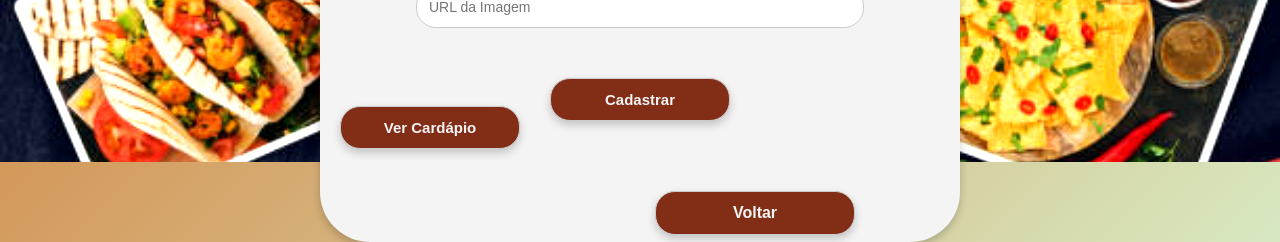
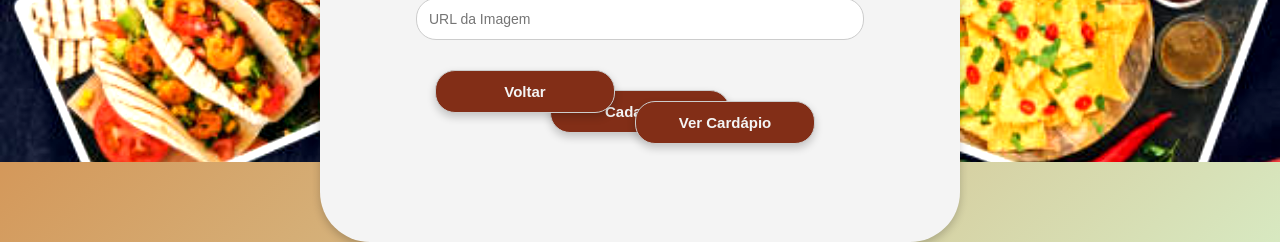
Before and after one commit to Nabarbosa/Atividade_Pontuada-III, a React (Create React App) app: page /cadastro in a window 1280 px wide. Shown: the part 638-880 px from the top of the page. Built offline with nearby package versions, Linux system fonts and the light colour scheme.

Commit message:
Add files via upload

```diff
--- a/src/components/CadastroPratos/index.js
+++ b/src/components/CadastroPratos/index.js
@@ -101,18 +101,20 @@ function CadastroPrato() {
                     onChange={(e) => setUrlImagem(e.target.value)}
                 />
                 <button type="submit" className="cadastrar">Cadastrar</button>
-            </form>
 
                 <div className="links">
-                    <button onClick={() => navigate('/cardapio')} className="link-pratos">
-                        Ver Cardápio
-                    </button>
-
-                    <button onClick={() => navigate('/')} className='link-pagina-inicial'>
+                    <button onClick={() => navigate('/')} className='cad-link-pagina-inicial'>
                         Voltar
                     </button>
 
+                    <button onClick={() => navigate('/cardapio')} className="cad-link-pratos">
+                        Ver Cardápio
+                    </button>
                 </div>
+            </form>
+
+
+
 
             <MensagemFeedback
                 mensagem={mensagem}
--- a/src/components/CadastroPratos/styles.css
+++ b/src/components/CadastroPratos/styles.css
@@ -1,12 +1,15 @@
 /* src\components\FormularioCadastro\styles.css */
 
 body {
-    background: linear-gradient(135deg, #d2691e, #8b45);
+    background: linear-gradient(135deg, #d2691e, #8b4513); /* Marrom chocolate */
     font-family: 'Arial', sans-serif;
     font-size: 16px;
     color: #333;
+    display: flex;
     justify-content: center;
     align-items: center;
+    min-height: 100vh;
+    margin: 0;
 }
 
 .container-cadastro {
@@ -77,17 +80,18 @@ select:focus, input:focus {
 }
 
 button {
+    width: 100%;
+    padding: 12px;
+    border-radius: 20px;
+    font-size: 15px;
+    font-weight: bold;
     background-color: #822e17;
     color: white;
+    border: 2px solid #822e17;
     cursor: pointer;
-    font-weight: bold;
-    border: 2px solid #822e17;
-    margin-top: 10px;
-    font-size: 15px;
-    transition: 0.3s;
-    justify-content: flex-end;
+    transition: background-color 0.3s ease;
+    box-shadow: 0 4px 8px rgba(0, 0, 0, 0.2);
 }
-
 
 button:hover {
     background-color: #9c5d4e;
@@ -95,12 +99,30 @@ button:hover {
 
 .links {
     display: flex;
-    flex-direction: row;
-    justify-content: space-between;
+    flex-wrap: wrap;
+    justify-content: center;
     align-items: center;
-    width: 600px;
+    gap: 20px;
     margin-top: 60px;
-    gap: 20px;
+}
+
+.link-button {
+    display: inline-block;
+    width: 180px;
+    padding: 12px;
+    border-radius: 20px;
+    background-color: #822e17;
+    color: #f4f4f4;
+    text-align: center;
+    text-decoration: none;
+    font-size: 15px;
+    font-weight: bold;
+    transition: background-color 0.3s ease;
+    box-shadow: 0 4px 8px rgba(0, 0, 0, 0.2);
+}
+
+.link-button:hover {
+    background-color: #9c5d4e;
 }
 
 .cadastrar {
@@ -114,8 +136,8 @@ button:hover {
     text-align: center;
 }
 
-.link-pratos {
-    margin-top: -160px;
+.cad-link-pratos {
+    margin-top: -200px;
     width: 180px;
     text-decoration: none;
     color: #f4f4f4;
@@ -125,12 +147,14 @@ button:hover {
     text-align: center;
 }
 
-.link-pratos:hover {
+.cad-link-pratos:hover {
     text-decoration: none;
 }
 
-.link-pagina-inicial {
-    margin-top: -160px;
+
+
+.cad-link-pagina-inicial {
+    margin-top: -263px;
     width: 180px;
     text-decoration: none;
     color: #f4f4f4;
--- a/src/pages/Lista/index.js
+++ b/src/pages/Lista/index.js
@@ -12,10 +12,10 @@ return (
             <div className='container-lista'>
                 <h2>Lista de Pratos</h2>
                 <ListaDePratos />
-                <button onClick={() => navigate('/cadastro')} className='link-voltar'>
+                <button onClick={() => navigate('/cadastro')} className='lista-link-voltar'>
                     Cadastrar Pratos
                 </button>
-                <button onClick={() => navigate('/')} className='link-pagina-inicial'>
+                <button onClick={() => navigate('/')} className='lista-link-pagina-inicial'>
                     Página Inicial
                 </button>
             </div>
--- a/src/pages/Lista/styles.css
+++ b/src/pages/Lista/styles.css
@@ -20,7 +20,7 @@
     color: #822e17;
 }
 
-.link-voltar {
+.lista-link-voltar {
     width: 200px;
     margin-top: 20px;
     font-size: 16px;
@@ -29,11 +29,11 @@
     text-decoration: none;
 }
 
-.link-voltar:hover {
+.lista-link-voltar:hover {
     text-decoration: none;
 }
 
-.link-pagina-inicial {
+.lista-link-pagina-inicial {
     display: block;
     margin: auto;
     width: 200px;
```
